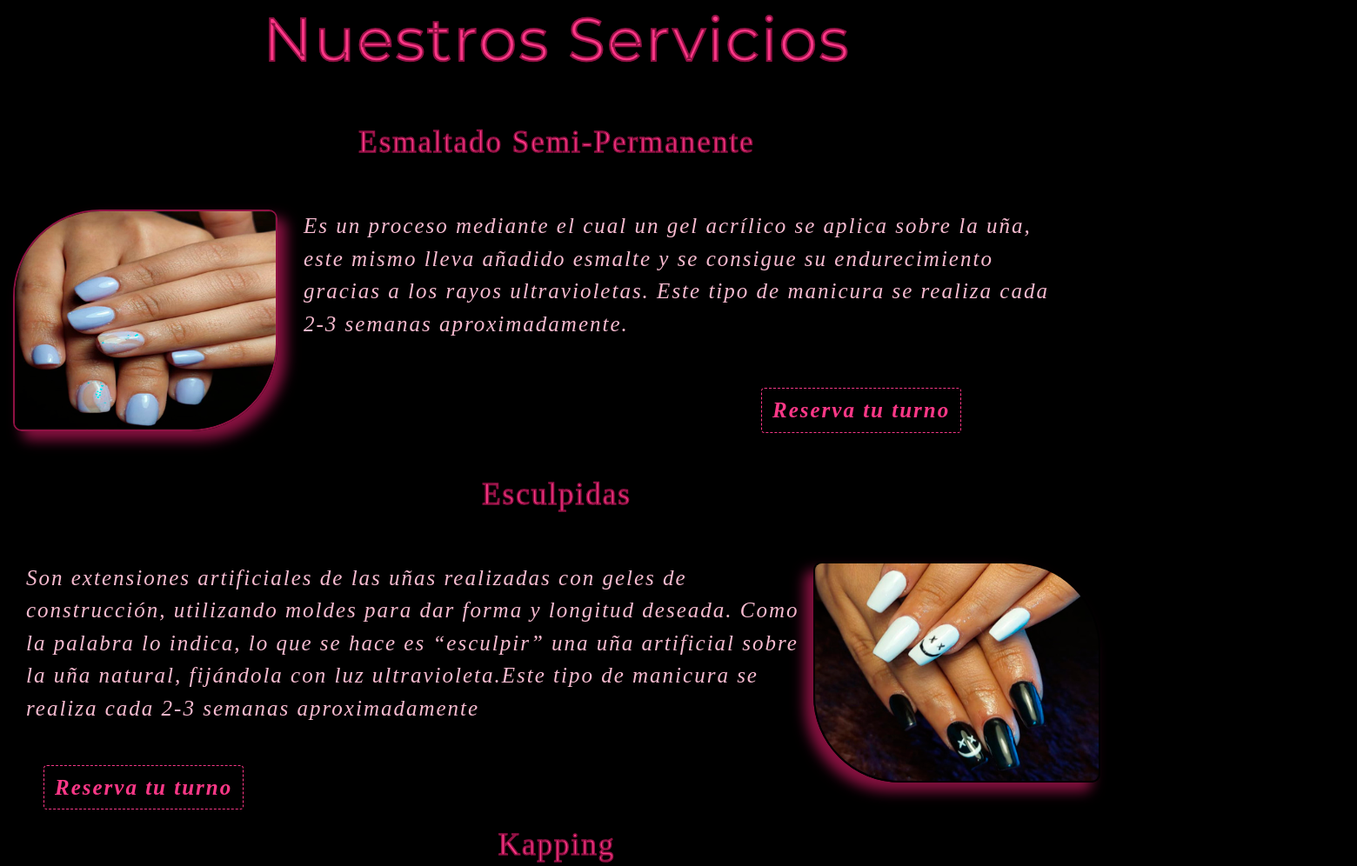
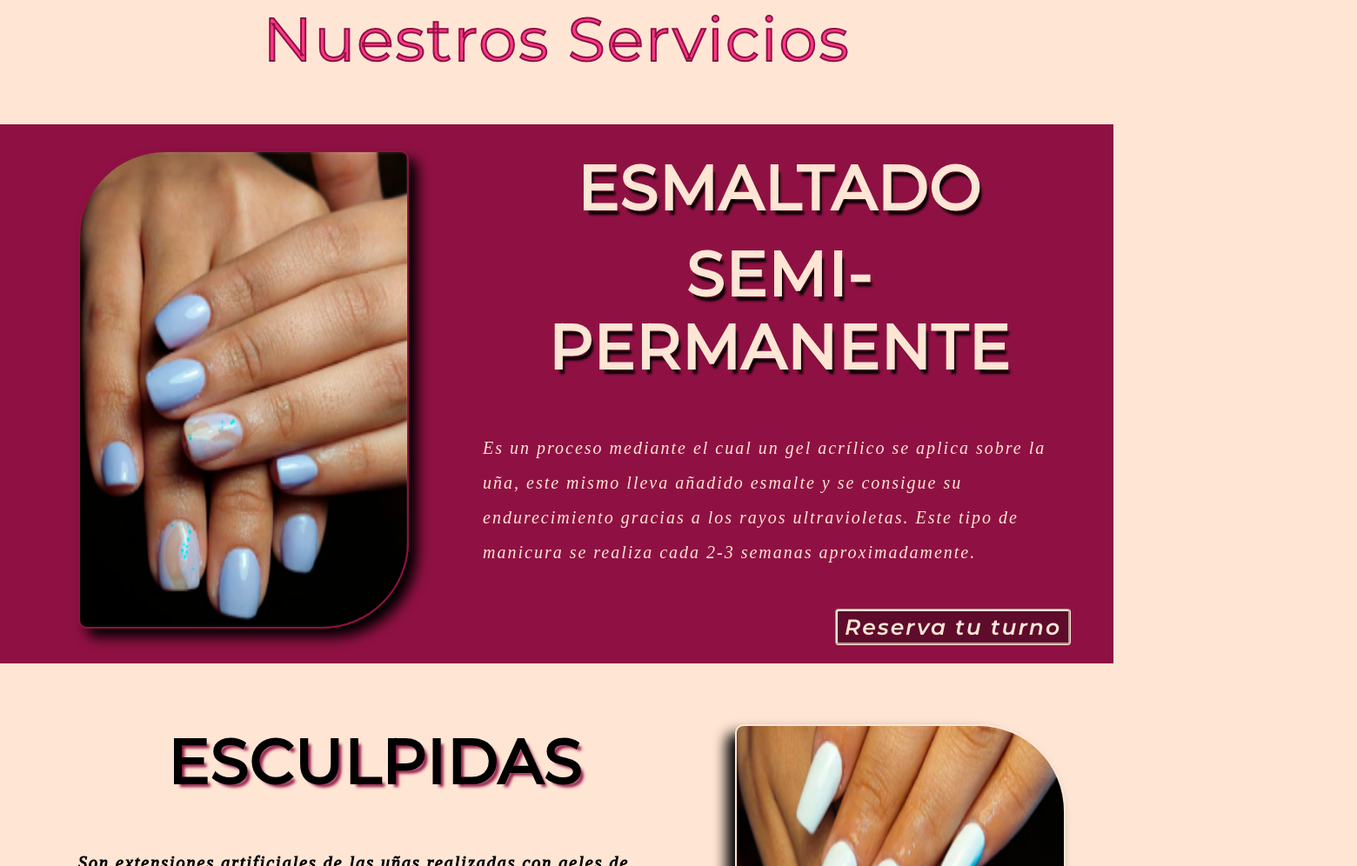
Before and after one commit to Marcos-v95/chinaNails, a website: page pages/servicios.html in a window 1280 px wide. Shown: the part 246-1242 px from the top of the page at 87% size, 1560 px wide, since content can reach past the window. Drawn offline with nearby package versions, Linux system fonts and the light colour scheme; a web font is replaced by a local one.

Commit message:
Modifico pagina servicios, cambio las variables, algunos colores, los fondos tambien son modificados, reestructuro html e incluyo secciones,agregue una fuente y utilize extends para limpiar un poco el codigo

```diff
--- a/pages/servicios.html
+++ b/pages/servicios.html
@@ -4,6 +4,7 @@
     <meta charset="UTF-8">
     <meta http-equiv="X-UA-Compatible" content="IE=edge">
     <meta name="viewport" content="width=device-width, initial-scale=1.0">
+
     <!-- keywords y description -->
     <meta name="keywords" content="html, css, belleza integral, belleza de manos,manicura, servicios,nails, uñas, kapping, esculpidas, semi-permanente, esmaltadosemi, reserva tu turno">
     <meta name="description" content="Nos dedicamos a mejorar y mantener la belleza de tus manos, ofreciendo servicios de estética de excelencia en combinación con productos de alta calidad.">
@@ -64,44 +65,47 @@
         <!-- Fin de navegador -->
     </header>
     <main>
+        <h1 class="secondTitle animate__animated animate__fadeInDown">Nuestros servicios</h1>
         <!-- Inicio de section -->
-        <section id="sectionServicios">
-            <h2 class="secondTitle animate__animated animate__fadeInDown">Nuestros servicios</h2>
-            <div>
-                <div>
-                    <h3 class="titleServicios">Esmaltado semi-permanente</h3>
+        <section id="sectionServicios1">
             <div class="blockLeft">
                 <img src="../multimedia/images/imagen-servicios-esmaltadosemi.png" alt="">
-                        <p class="textServicios">
+                <div>
+                    <h2>Esmaltado </h2>
+                    <h2>semi-permanente</h2>
+                    <p>
                         Es un proceso mediante el cual un gel acrílico se aplica sobre la uña, este mismo lleva añadido esmalte y se consigue su endurecimiento gracias a los rayos ultravioletas. Este tipo de manicura se realiza cada 2-3 semanas aproximadamente.
                     </p>
-                    </div>
                     <div class="buttonLeft">
-                        <a href="#" class="btn btn-primary" role="button" data-bs-toggle="button">Reserva tu turno</a>
+                        <a href="#">Reserva tu turno</a>
                     </div>
                 </div>
-                <div>
-                    <h3 class="titleServicios">Esculpidas</h3>
+            </div>
+        </section>
+        <section id="sectionServicios2">
             <div class="blockRight">
                 <img src="../multimedia/images/imagen-servicios-esculpidas.png" alt="">
-                        <p class="textServicios">
+                <div>
+                    <h2>Esculpidas</h2>
+                    <p>
                         Son extensiones artificiales de las uñas realizadas con geles de construcción, utilizando moldes para dar forma y longitud deseada. Como la palabra lo indica, lo que se hace es “esculpir” una uña artificial sobre la uña natural, fijándola con luz ultravioleta.Este tipo de manicura se realiza cada 2-3 semanas aproximadamente
                     </p>
-                    </div>
                     <div class="buttonRight">
-                        <a href="#" class="btn btn-primary" role="button" data-bs-toggle="button">Reserva tu turno</a>
+                        <a href="#">Reserva tu turno</a>
                     </div>
                 </div>
-                <div>
-                    <h3 class="titleServicios">Kapping</h3>
+            </div>
+        </section>
+        <section id="sectionServicios3">
             <div class="blockLeft">
                 <img src="../multimedia/images/imagen-servicios-capping.png" alt="">
-                        <p class="textServicios">
+                <div>
+                    <h2>Kapping</h2>
+                    <p>
                         El kapping consiste en aplicar una fina capa de acrílico o gel fortificador sobre la uña que actuará como una barrera protectora. A diferencia de las uñas esculpidas, este baño en gel kapping no alarga la uña natural sino que acompaña el crecimiento de la misma y dura hasta 20 días.
                     </p>
-                    </div>
                     <div class="buttonLeft">
-                        <a href="#" class="btn btn-primary" role="button" data-bs-toggle="button">Reserva tu turno</a>
+                        <a href="#" >Reserva tu turno</a>
                     </div>
                 </div>
             </div>
--- a/scss/_mainServicios.scss
+++ b/scss/_mainServicios.scss
@@ -1,89 +1,120 @@
 /* Section Servicios */
-#sectionServicios {
-
-    .titleServicios {
-        font-size: 35px;
-        font-weight: 500;
-        text-transform: capitalize;
-        text-align: center;
-        -webkit-text-stroke: 1.5px $color-shadow;
-    }
-    .textServicios {
-        padding: 0px 30px;
-        font-style: italic;
-        font-size: 25px;
-        color: $color-second;
-        font-weight: 300;
-        text-align: left;
+#sectionServicios1 {
+    @include sectionServicios ($color-three)
 }
 .blockLeft {
-        margin: 0px 15px;
-        display: flex;
-        flex-direction: row;
-        justify-content: space-between;
+    @extend %styleBlock;
+    flex-flow: row nowrap;
     img {
+        height: 550px;
+        width: 380px;
         /*bordes*/
         border-radius: 100px 10px 100px 10px;
         -moz-border-radius: 100px 10px 100px 10px;
         -webkit-border-radius: 100px 10px 100px 10px;
-            border: 2px solid $color-shadow;
+        border: 2px solid $color-three;
         /*sombras*/
-            -webkit-box-shadow: 10px 10px 15px 0px #c3185db3;
-            -moz-box-shadow: 10px 10px 15px 0px #c3185db3;
-            box-shadow: 10px 10px 15px 0px #c3185db3;
+        -webkit-box-shadow: 10px 10px 15px 0px $color-five;
+        -moz-box-shadow: 10px 10px 15px 0px $color-five;
+        box-shadow: 10px 10px 15px 0px $color-five;
         /* animation */
         animation-name: focus-in;
         animation-duration: 1s;
         animation-timing-function:cubic-bezier(0.550, 0.085, 0.680, 0.530);
         animation-fill-mode: both;
     }
+    div{
+        padding-left: 85px;
+        h2 {
+            @extend %titleServicios;
+            color:$color-third;
+            text-shadow: 4px 7px 3px black;
+        }
+        p {
+            padding-top: 40px;
+            font-family: $font-secondary;
+            font-size: 20px;
+            font-weight: 500;
+            font-style: italic;
+            line-height: 2;
+            color:$color-third;
         }
         .buttonLeft {
+            transform: translate(20em, 2em);
             a{
-            transform: translate(35em, -50px);
-            @include blockButtons();
+                @extend %blockButtons;
+                background-color: $color-six;
+                color: $color-one;
+                border-color: $color-one;
                 &:hover {
-                background-color: $color-third;
-                border-color: $color-second;
-                color:$color-second ;
+                    background-color: $color-five;
+                    border-color: $color-four;
+                    color: $color-four ;
                 }
             }
         }
+    }
+}
+#sectionServicios2 {
+    @include sectionServicios($color-one);
     .blockRight {
-        display: flex;
-        flex-direction: row-reverse;
-        justify-content: space-between;
+        @extend %styleBlock;
+        flex-flow: row-reverse nowrap;
         img {
+            height: 550px;
+            width: 380px;
             /*bordes*/
             border-radius: 10px 100px 10px 100px ;
             -moz-border-radius: 10px 100px 10px 100px;
             -webkit-border-radius: 10px 100px 10px 100px;
             border: 2px solid $color-third;
             /*sombras*/
-            -webkit-box-shadow: -10px 10px 15px 0px rgba(195,24,93,0.7);
-            -moz-box-shadow: -10px 10px 15px 0px rgba(195,24,93,0.7);
-            box-shadow: -10px 10px 15px 0px rgba(195,24,93,0.7);
+            -webkit-box-shadow: -10px 10px 15px 0px $color-five;
+            -moz-box-shadow: -10px 10px 15px 0px $color-five;
+            box-shadow: -10px 10px 15px 0px $color-five;
             transform: translateX(-15px);
             /* animation */
-            animation-name: focus-in;
-            animation-duration: 1s;
-            animation-timing-function:cubic-bezier(0.550, 0.085, 0.680, 0.530);
-            animation-fill-mode: both;
+            @extend %animationImgserv;
+        }
+        div {
+            padding-right: 85px;
+            h2 {
+                @extend %titleServicios;
+                color:black;
+                text-shadow: 5px 5px 3.5px $color-three;
+            }
+            p{
+                padding-top: 40px;
+                font-family: $font-secondary;
+                font-size: 20px;
+                font-weight: 500;
+                font-style: italic;
+                line-height: 2;
+                color:black;
+                -webkit-text-stroke: 1px;
+            }
+            .buttonRight {
+                transform: translate(2em, 2em);
+                a {
+                    @extend %blockButtons;
+                    color:$color-five;
+                    background-color:$color-one;
+                    border-color: $color-three;
+                    &:hover {
+                        background-color: $color-five;
+                        border-color: $color-four;
+                        color:$color-four ;
+                    }
                 }
 
-    }
-    .buttonRight {
-        a {
-            transform: translate(2em, -20px);
-            @include blockButtons();
-            &:hover {
-                background-color: $color-third;
-                border-color: $color-second;
-                color:$color-second ;
             }
         }
     }
 }
+#sectionServicios3 {
+    @include sectionServicios($color-seven)
+}
+
 /* Keyframes image */
 @keyframes focus-in {
     0% {
--- a/scss/_variables.scss
+++ b/scss/_variables.scss
@@ -1,18 +1,57 @@
 $font-primary:'Montserrat', sans-serif;
 $font-secondary:'Kaisei Tokumin', serif;
+$font-tertiary:'Dancing Script', cursive;
 $color-first:#FF3888;
 $color-second:#f8bbd0;
-$color-third:#000000;
+$color-third:#ffe5d4;
 $color-shadow:#8F1143;
+
+$color-one: #ffe5d4;
+$color-two:#f8bbd0;
+$color-three: #8F1143;
+$color-four:#FF3888;
+$color-five: #000000;
+$color-six: #00000057;
+$color-seven:#582a78;
 
 // Mix
 // Page servicios
-@mixin blockButtons {
+
+@mixin sectionServicios ($backgroundcolor) {
+    height: 620px;
+    background-color: $backgroundcolor;
+    margin-bottom: 40px;
+}
+%blockButtons {
+    padding: 3px 8px;
+    font-family: 'Montserrat';
     font-style: italic;
     font-size: 25px;
-    color: $color-first;
+    border-style: groove;
     font-weight: 700;
-    background-color:$color-third;
-    border-style: dashed;
-    border-color: $color-first;
+    border-radius: .25rem;
+    text-decoration: none;
+
 }
+%titleServicios {
+    margin-bottom: 15px;
+    font-family: $font-primary;
+    font-weight: 400;
+    font-size: 70px;
+    text-align: center;
+    text-transform: uppercase;
+    -webkit-text-stroke: 4px;
+}
+%animationImgserv {
+    animation-name: focus-in;
+    animation-duration: 1s;
+    animation-timing-function:cubic-bezier(0.550, 0.085, 0.680, 0.530);
+    animation-fill-mode: both;
+}
+%styleBlock {
+    height: 580px;
+    display: flex;
+    margin-right: 40px;
+    margin-left: 90px;
+    padding-top: 30px;
+}
```
Also changed, not shown: css/main.css. Lines whose indentation alone changed are shown as unchanged.
